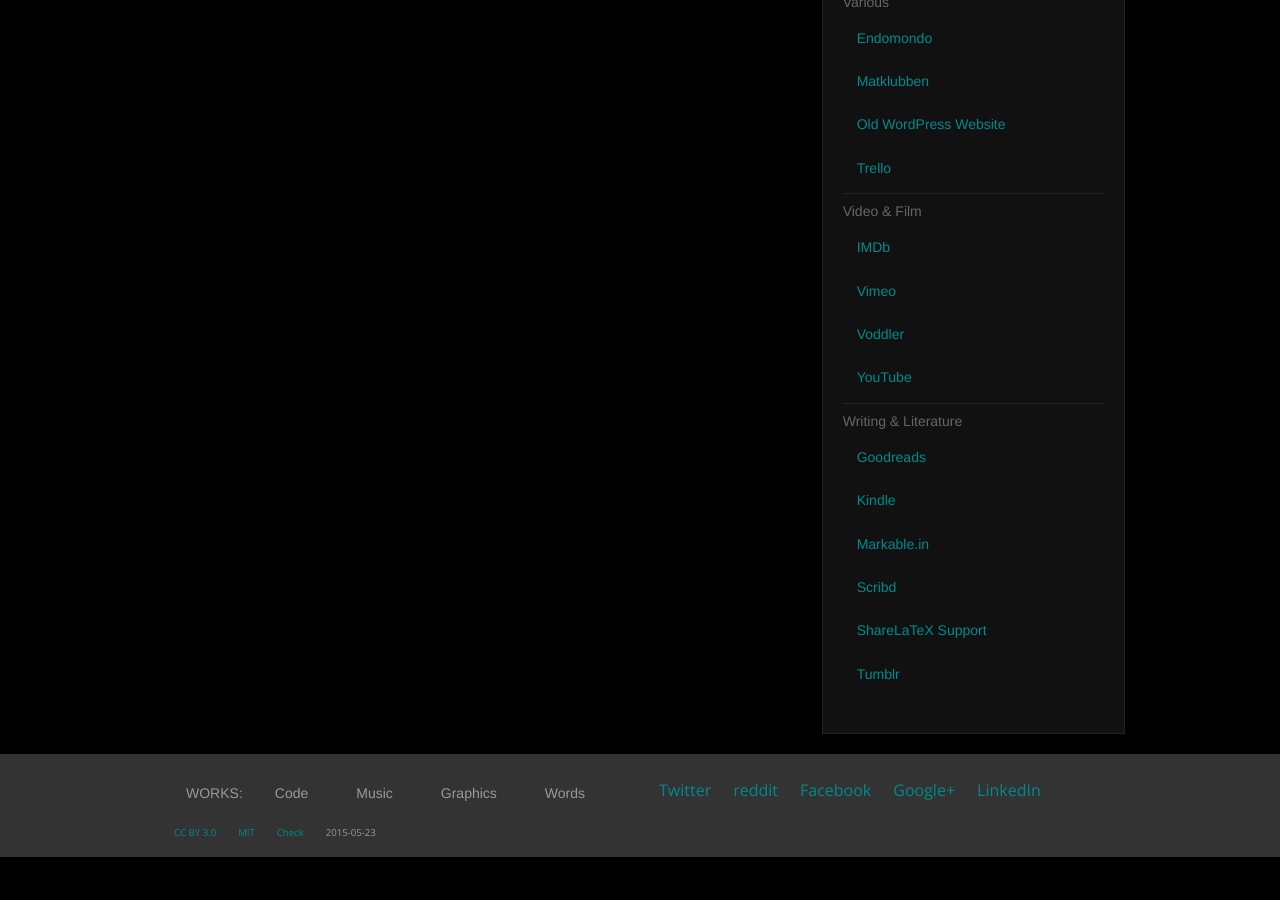
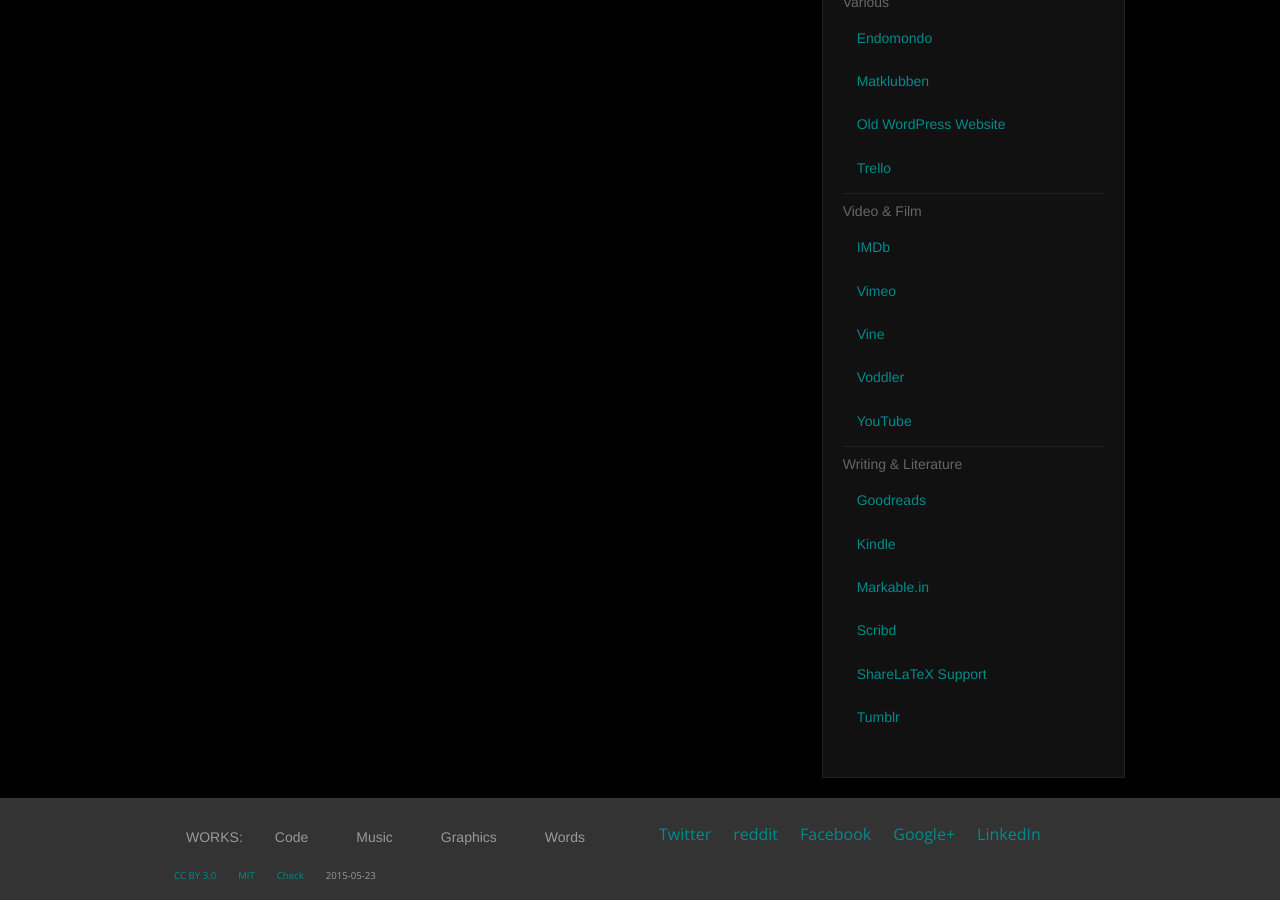
Before and after one commit to hlilje/hlilje.github.io, a Jekyll site: the page built from contact/index.html, in a window 1280 px wide and 900 px high, scrolled down 3649 px. Built offline with Jekyll 4.4.1, drawn with Linux system fonts in a browser that asks for light colours; comment, search, counter and statistics services are not loaded; before the commit the page ends 4506 px from its top, so only the background shows below that.

Commit message:
Add link

```diff
--- a/_includes/links.html
+++ b/_includes/links.html
@@ -100,6 +100,7 @@
     <li><label>Video &amp; Film</label></li>
     <li><a href="http://www.imdb.com/user/ur59667738/" target="_blank">IMDb</a></li>
     <li><a href="https://vimeo.com/hlilje" target="_blank">Vimeo</a></li>
+    <li><a href="https://vine.co/hlilje" target="_blank">Vine</a></li>
     <li><a href="http://www.voddler.com/en/profile/view/vaexelverkan/" target="_blank">Voddler</a></li>
     <li><a href="https://www.youtube.com/user/HampusLiljekvist" target="_blank">YouTube</a></li>
     <li class="divider"></li>
```
